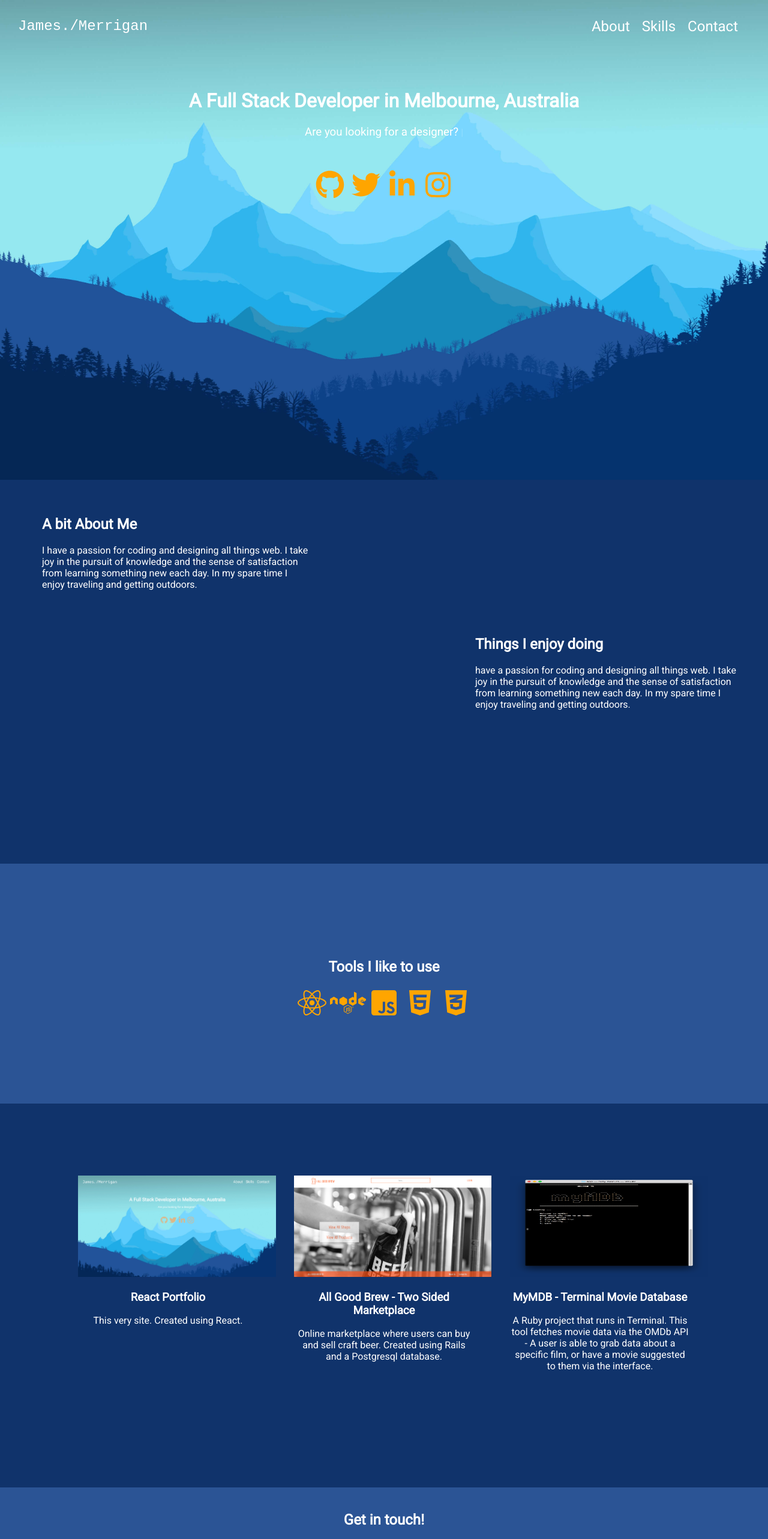
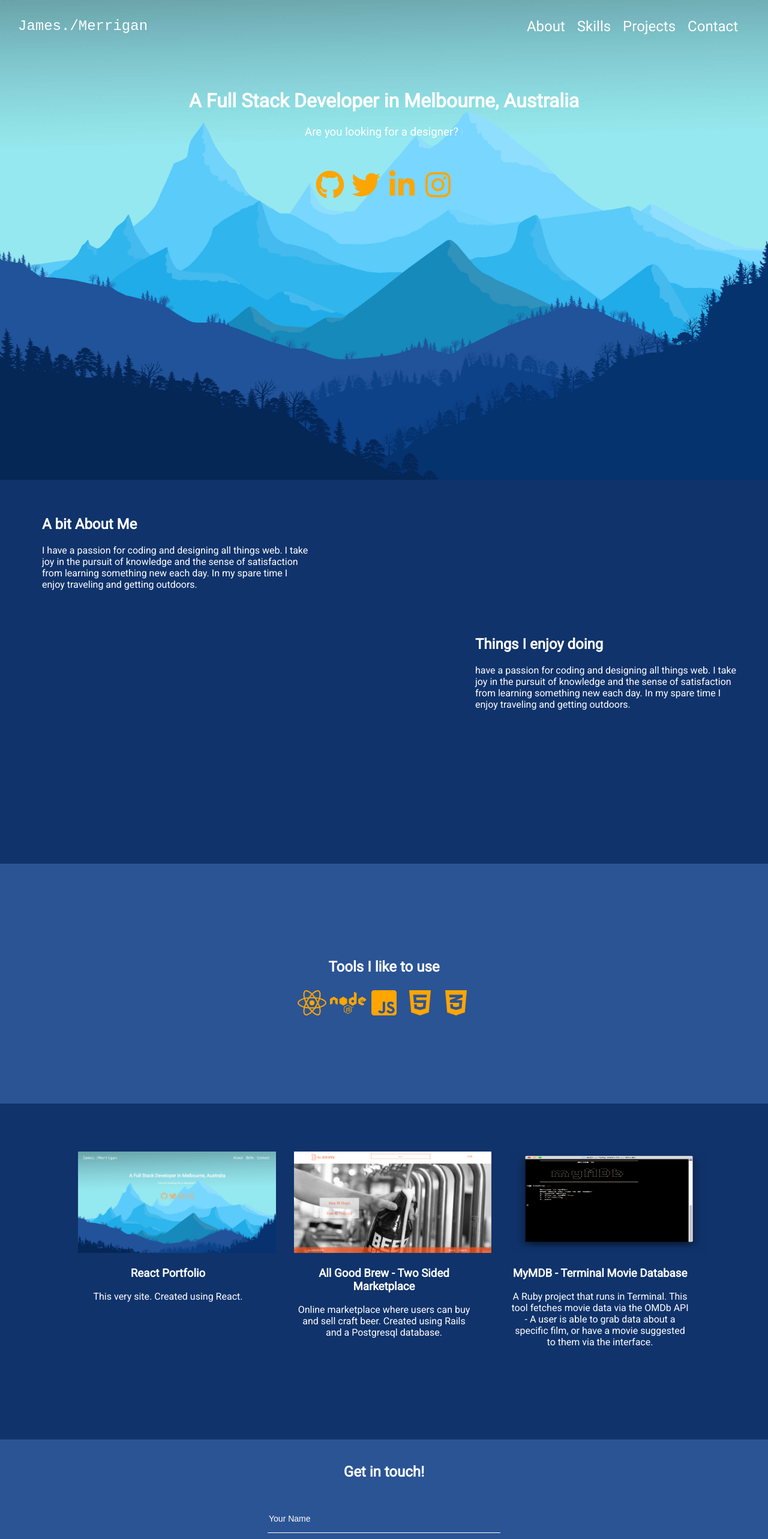
Before and after one commit to jmerrigan/react-portfolio, a React (Create React App) app: page / in a window 1280 px wide. Shown: the top 2566 px of the page at 60% size. Built offline with nearby package versions, Linux system fonts and the light colour scheme; a web font is replaced by a local one.

Commit message:
Added smooth scroll tonavbar anchors

```diff
--- a/src/App.css
+++ b/src/App.css
@@ -150,7 +150,7 @@ body {
 }
 
 #projectContainer {
-  height: 80vh;
+  height: 70vh;
   width: 100%;
   background: #10336B;
   color: white;
@@ -207,7 +207,7 @@ body {
   outline: none;
   color: white;
   font-size: 14px;
-  border-bottom: 1px solid orange;
+  border-bottom: 1px solid white;
   margin-bottom: 15px;
 
 }
--- a/src/Navbar.js
+++ b/src/Navbar.js
@@ -1,18 +1,30 @@
 import React, {Component} from 'react';
-import * as Scroll from 'react-scroll';
-import { Link, Element , Events, animateScroll as scroll, scrollSpy, scroller } from 'react-scroll'
+
 
 
 
 
 class Navbar extends Component {
 
-    scrollToBottom() {
-        scroll.scrollToBottom();
-      }
 
-    scrollToAbout(){
-        scroll.scrollTo('skillsContainer')
+    scrollToAbout(e){
+        e.preventDefault();
+      document.querySelector(".aboutItems").scrollIntoView({ behavior: 'smooth'});
+    }
+
+    scrollToSkills(e){
+        e.preventDefault();
+      document.querySelector("#skillsContainer").scrollIntoView({ behavior: 'smooth'});
+    }
+
+    scrollToProjects(e){
+        e.preventDefault();
+      document.querySelector("#projectContainer").scrollIntoView({ behavior: 'smooth'});
+    }
+
+    scrollToContact(e){
+        e.preventDefault();
+      document.querySelector("#contactPage").scrollIntoView({ behavior: 'smooth'});
     }
 
 
@@ -23,9 +35,10 @@ class Navbar extends Component {
                     <a href="/" id="nameAnchor"> James./Merrigan</a>
                 </div>
                 <div className="headerRight">
-                    <a onClick={this.scrollToAbout} >About</a>
-                    <a href="/">Skills</a>
-                    <a href="/">Contact</a>
+                    <a href="/" onClick={this.scrollToAbout} >About</a>
+                    <a href="/" onClick={this.scrollToSkills}>Skills</a>
+                    <a href="/" onClick={this.scrollToProjects}>Projects</a>
+                    <a href="/" onClick={this.scrollToContact}>Contact</a>
                 </div>
            </div>
         )
```
